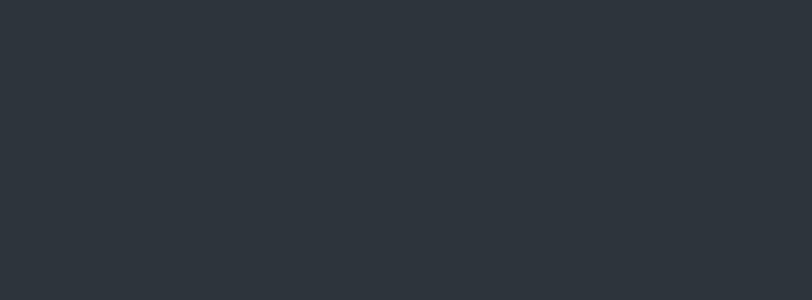
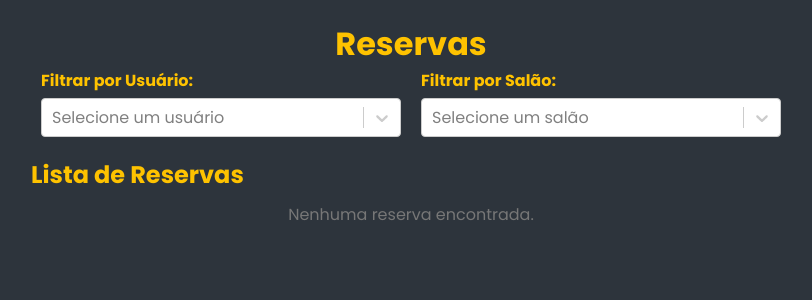
Before and after one commit to MarcosViniDLL/agendabarbeiro-front, a React (Vite) app: page /reservas in a window 1280 px wide. Before the commit this address had no page. Shown: the top 300 px of the page, without its empty margins (229-1041 px from the left). Built offline with nearby package versions, Linux system fonts and the light colour scheme.

Commit message:
Tela de reservas + Navigate do Botão

```diff
--- a/package.json
+++ b/package.json
@@ -17,7 +17,8 @@
     "react": "^18.2.0",
     "react-dom": "^18.2.0",
     "react-modal": "^3.16.1",
-    "react-router-dom": "^6.23.1"
+    "react-router-dom": "^6.23.1",
+    "react-select": "^5.8.0"
   },
   "devDependencies": {
     "@types/react": "^18.2.66",
--- a/src/pages/Inicial/index.jsx
+++ b/src/pages/Inicial/index.jsx
@@ -25,7 +25,7 @@ function HomeHeader() {
           <FontAwesomeIcon icon={faCut} />
           <span>Cortes/Serviços</span>
         </button>
-        <button className={styles.main_button}>
+        <button className={styles.main_button} onClick={() => navigate('/reservas')}>
           <FontAwesomeIcon icon={faList} />
           <span>Reservas</span>
         </button>
--- /dev/null
+++ b/src/pages/Reservas/Reservas.jsx
@@ -0,0 +1,83 @@
+import React, { useState, useEffect } from 'react';
+import Select from 'react-select';
+import '../Reservas/reservas.css';
+
+const Reservas = () => {
+  const [selectedUsuario, setSelectedUsuario] = useState(null);
+  const [selectedSalao, setSelectedSalao] = useState(null);
+  const [usuarios, setUsuarios] = useState([]);
+  const [saloes, setSaloes] = useState([]);
+  const [reservas, setReservas] = useState([]);
+
+  useEffect(() => {
+    // Aqui você faria a chamada para sua API para buscar usuários, salões e reservas
+    const fetchData = async () => {
+      try {
+        // Exemplo de chamadas de API
+        // const usuariosData = await fetch('/api/usuarios').then(res => res.json());
+        // const saloesData = await fetch('/api/saloes').then(res => res.json());
+        // const reservasData = await fetch('/api/reservas').then(res => res.json());
+
+        // setUsuarios(usuariosData);
+        // setSaloes(saloesData);
+        // setReservas(reservasData);
+      } catch (error) {
+        console.error('Erro ao buscar dados:', error);
+      }
+    };
+
+    fetchData();
+  }, []);
+
+  const filtrarReservas = () => {
+    return reservas.filter(reserva => {
+      const usuarioMatch = selectedUsuario ? reserva.usuario === selectedUsuario.label : true;
+      const salaoMatch = selectedSalao ? reserva.salao === selectedSalao.label : true;
+      return usuarioMatch && salaoMatch;
+    });
+  };
+
+  const reservasFiltradas = filtrarReservas();
+
+  return (
+    <div className="reservas">
+      <h1>Reservas</h1>
+      <div className="filtros">
+        <div className="filtro-usuario">
+          <label>Filtrar por Usuário:</label>
+          <Select
+            options={usuarios}
+            value={selectedUsuario}
+            onChange={setSelectedUsuario}
+            placeholder="Selecione um usuário"
+          />
+        </div>
+        <div className="filtro-salao">
+          <label>Filtrar por Salão:</label>
+          <Select
+            options={saloes}
+            value={selectedSalao}
+            onChange={setSelectedSalao}
+            placeholder="Selecione um salão"
+          />
+        </div>
+      </div>
+      <div className="lista-reservas">
+        <h2>Lista de Reservas</h2>
+        {reservasFiltradas.length > 0 ? (
+          <ul>
+            {reservasFiltradas.map(reserva => (
+              <li key={reserva.id}>
+                {reserva.usuario} - {reserva.salao} - {reserva.data}
+              </li>
+            ))}
+          </ul>
+        ) : (
+          <p>Nenhuma reserva encontrada.</p>
+        )}
+      </div>
+    </div>
+  );
+};
+
+export default Reservas;
--- /dev/null
+++ b/src/pages/Reservas/reservas.css
@@ -0,0 +1,78 @@
+/* Reservas.css */
+
+.reservas {
+    font-family: Arial, sans-serif;
+    max-width: 800px;
+    margin: 0 auto;
+    padding: 20px;
+  }
+
+  h1 {
+    text-align: center;
+    color: var(--secundary);
+  }
+
+  .filtros {
+    display: flex;
+    justify-content: space-between;
+    margin-bottom: 20px;
+  }
+
+  .filtro-usuario,
+  .filtro-salao {
+    flex: 1;
+    margin: 0 10px;
+  }
+
+  .filtro-usuario label,
+  .filtro-salao label {
+    display: block;
+    margin-bottom: 5px;
+    font-weight: bold;
+    color: var(--secundary);
+  }
+
+  .Select__control {
+    border: 1px solid #ccc;
+    border-radius: 4px;
+  }
+
+  .Select__control--is-focused {
+    border-color: #007bff;
+    box-shadow: 0 0 0 1px #007bff;
+  }
+
+  .Select__menu {
+    border-radius: 4px;
+  }
+
+  .lista-reservas {
+    margin-top: 20px;
+  }
+
+  .lista-reservas h2 {
+    margin-bottom: 10px;
+    color: var(--secundary);
+  }
+
+  .lista-reservas ul {
+    list-style: none;
+    padding: 0;
+  }
+
+  .lista-reservas li {
+    padding: 10px;
+    border: 1px solid #ddd;
+    border-radius: 4px;
+    margin-bottom: 10px;
+    background-color: #f9f9f9;
+  }
+
+  .lista-reservas li:nth-child(even) {
+    background-color: #f1f1f1;
+  }
+
+  .lista-reservas p {
+    text-align: center;
+    color: #777;
+  }
--- a/src/routes/routes.jsx
+++ b/src/routes/routes.jsx
@@ -7,6 +7,7 @@ import ForgotPassword from '../pages/Forgotpass/forgot.jsx';
 import AddBarber from '../pages/Barbeiros/barber.jsx';
 import AddService from '../pages/CortesServiços/addService.jsx';
 import Settings from '../pages/Configuração/settings.jsx';
+import Reservas from '../pages/Reservas/Reservas.jsx';
 
 function AppRouter() {
     return (
@@ -20,6 +21,7 @@ function AppRouter() {
                 <Route path="/add-barber" element={<AddBarber />} />
                 <Route path="/add-service" element={<AddService />} />
                 <Route path="/settings" element={<Settings />} />
+                <Route path="/reservas" element={<Reservas />} />
             </Routes>
         </Router>
     );
```
Also changed, not shown: 1 other file (tests, documents, lock files or other folders).
